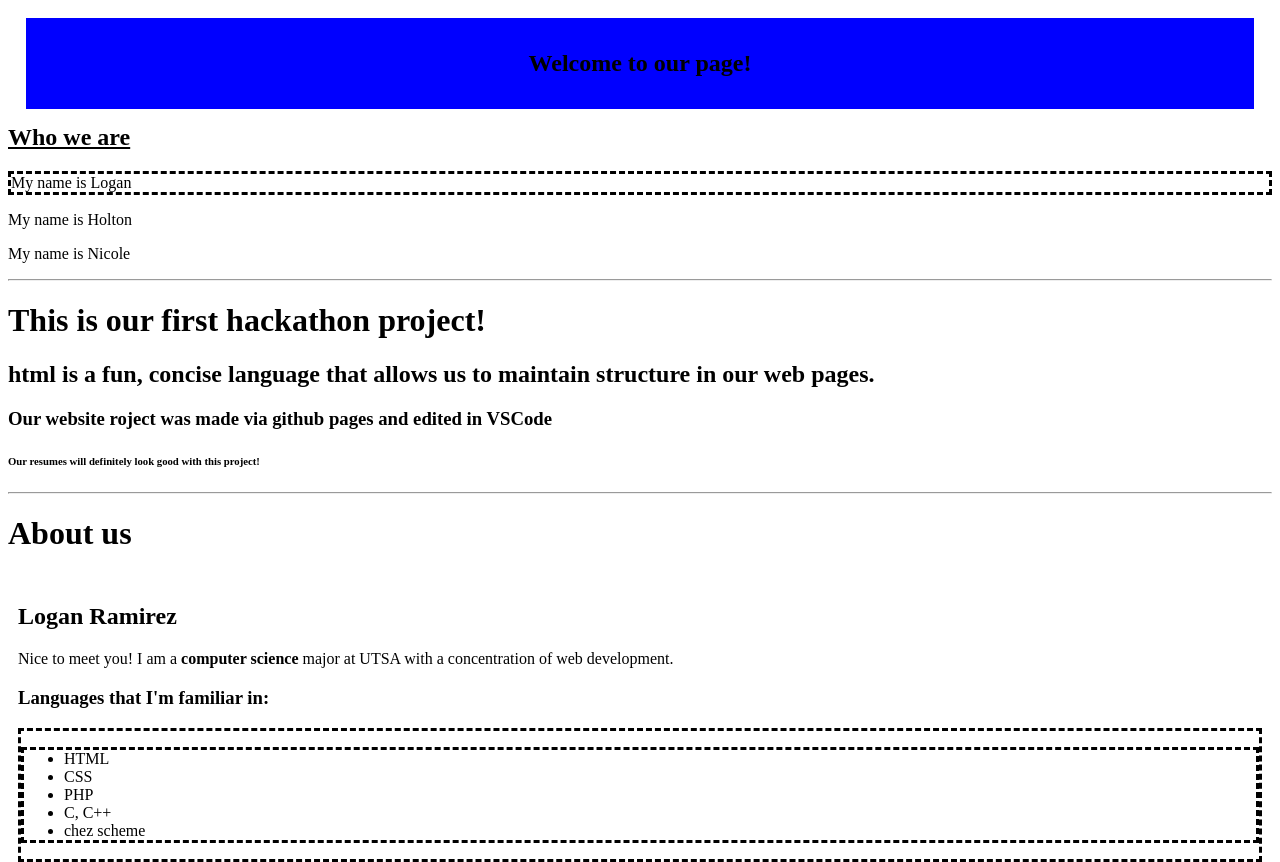
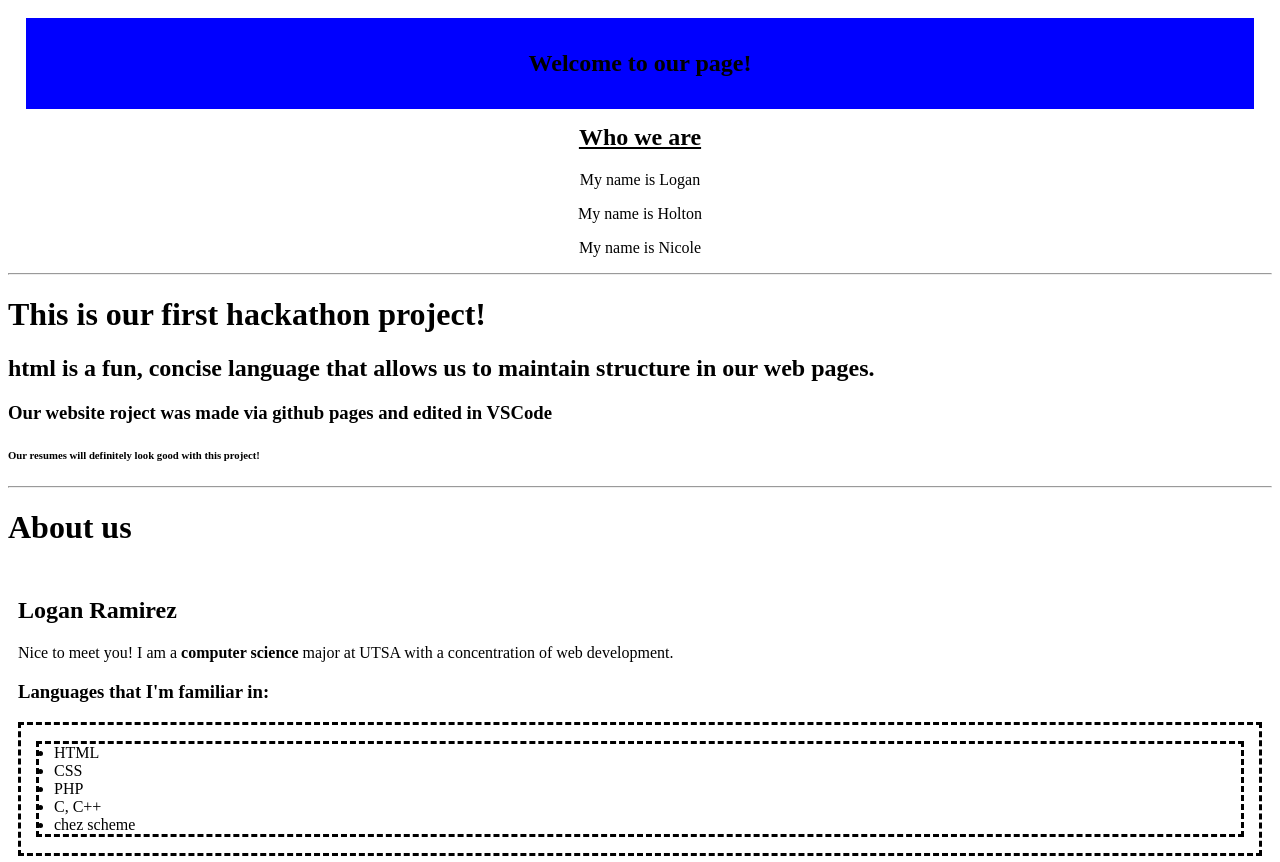
Before and after one commit to Holton-S/Rowdy_Hacks_Group, a plain HTML site: page index.html in a window 1280 px wide. Shown: the top 862 px of the page. Drawn offline with Linux system fonts and the light colour scheme; files whose address does not match are found by name.

Commit message:
paddingBoxes

```diff
--- a/assets/css/styles.css
+++ b/assets/css/styles.css
@@ -43,10 +43,14 @@
 
 .button{
     border-style:groove;
+    padding-left:15px;
+    padding-right:15px;
 }
 
 .codebox{
     border-style:dashed;
+    padding-left:15px;
+    padding-right:15px;
 }
 
 a:hover{
--- a/index.html
+++ b/index.html
@@ -9,10 +9,10 @@
 <body>
     <header class="banner center">Welcome to our page!</header>
     <div>
-        <h2><b><u>Who we are</u></b></h2>
-        <p class="codebox">My name is Logan</p>
-        <p>My name is Holton</p>
-        <p>My name is Nicole</p>
+        <h2 class="center"><b><u>Who we are</u></b></h2>
+        <p class="center">My name is Logan</p>
+        <p class="center">My name is Holton</p>
+        <p class="center">My name is Nicole</p>
     </div>
     <hr>
     <div>
@@ -80,13 +80,15 @@
                 <h2>Logan Ramirez</h2>
                 <p>Nice to meet you! I am a <b>computer science</b> major at UTSA with a concentration of web development.</p>
                 <h3>Languages that I'm familiar in:</h3>
-                <ul>
+                <div>
+                    <ul class="codebox">
                         <li>HTML</li>
                         <li>CSS</li>
                         <li>PHP</li>
                         <li>C, C++</li>
                         <li>chez scheme</li>
                     </ul>
+                </div>
             </div>-->
         </div>
     </div>
```
Lines whose indentation alone changed are shown as unchanged.
